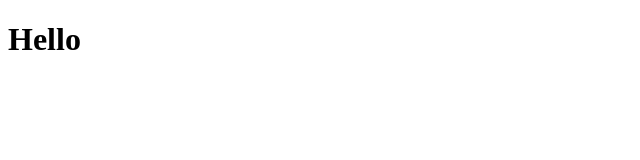
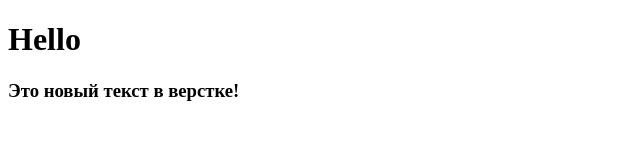
Before and after one commit to Misha6787/js_study, a plain HTML site: page index.html in a window 1280 px wide. Shown: the whole page, without its empty margins (0-640 px from the left). Drawn offline with Linux system fonts and the light colour scheme; files whose address does not match are found by name.

Commit message:
новый текст в верстке

```diff
--- a/index.html
+++ b/index.html
@@ -7,6 +7,7 @@
 </head>
 <body>
     <h1>Hello</h1>
+    <h3>Это новый текст в верстке!</h3>
     <script src="/script.js"></script>
 </body>
 </html>
```
